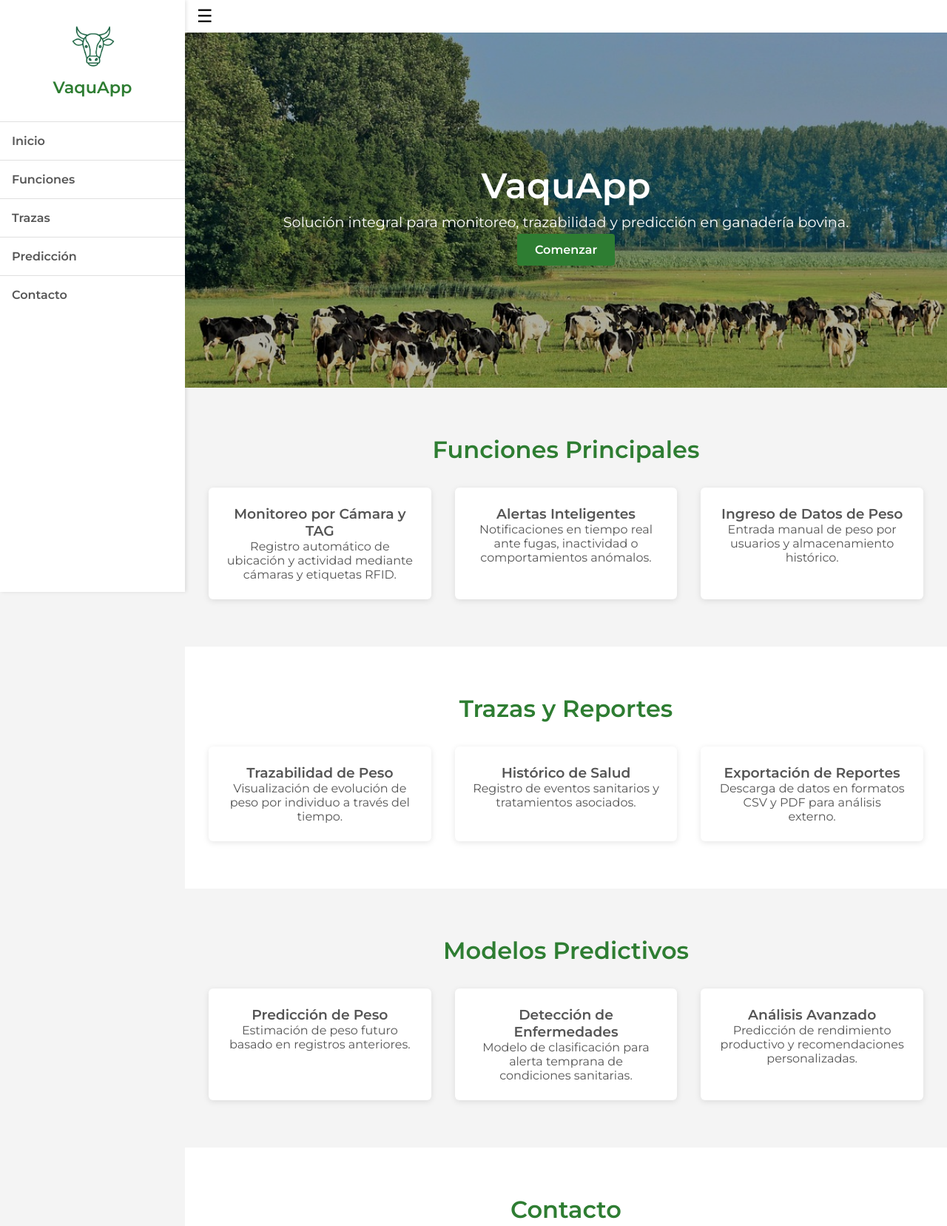
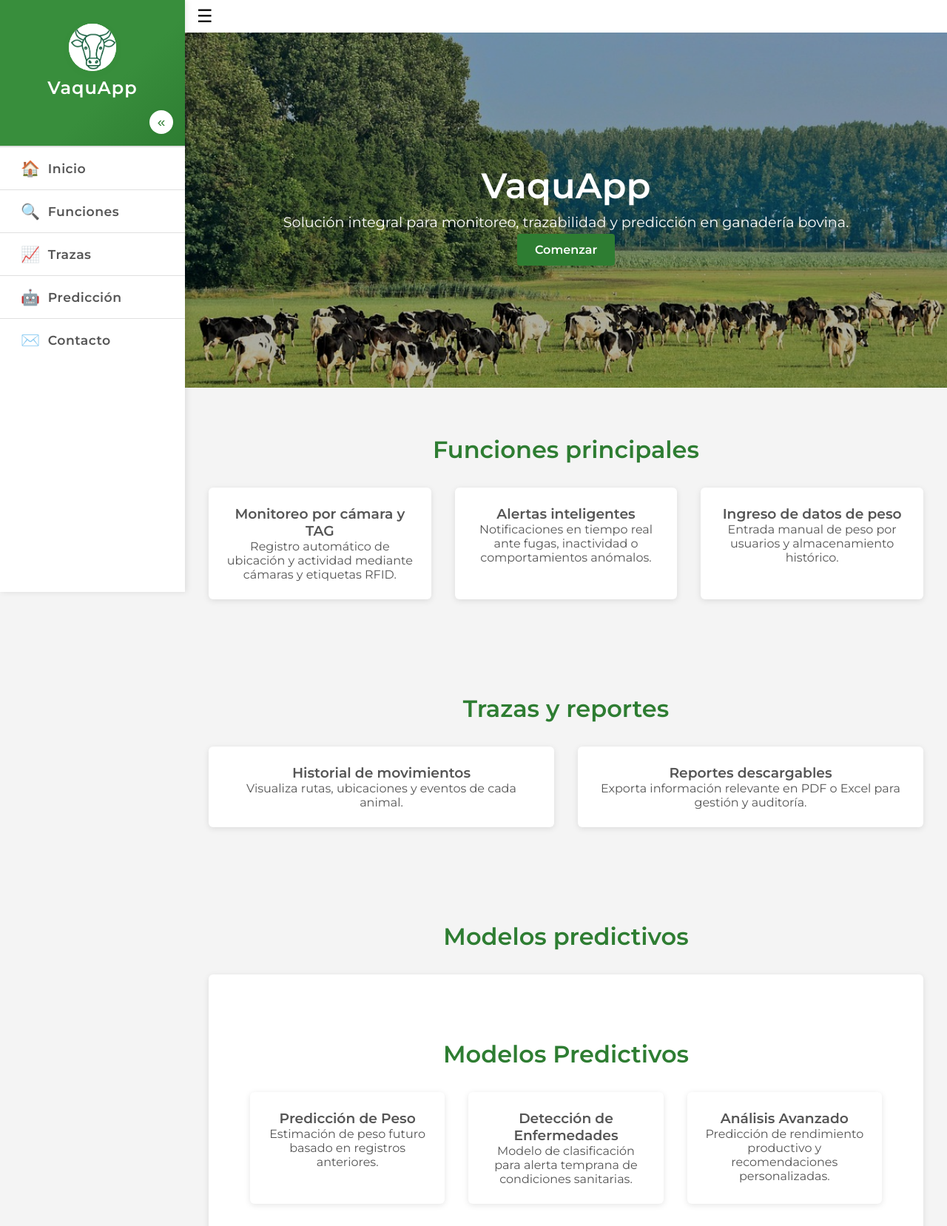
Before and after one commit to k0ngan/vaquapp, a plain HTML site: page index.html in a window 1280 px wide. Shown: the top 1657 px of the page at 74% size. Drawn offline with Linux system fonts and the light colour scheme.

Commit message:
Add files via upload

```diff
--- a/css/styles.css
+++ b/css/styles.css
@@ -4,6 +4,7 @@
   --gris-texto: #555;
   --blanco: #fff;
   --font: 'Montserrat', sans-serif;
+  --sidebar-width: 250px;
 }
 
 * {
@@ -20,36 +21,73 @@ body {
 }
 
 .sidebar {
-  width: 250px;
+  position: fixed;
+  top: 0;
+  left: 0;
+  width: var(--sidebar-width);
+  height: 100vh;
   background: var(--blanco);
-  height: 100vh;
-  position: fixed;
-  overflow-y: auto;
-  box-shadow: 2px 0 5px rgba(0,0,0,0.1);
-  transition: transform .3s;
+  box-shadow: 2px 0 8px rgba(0,0,0,0.1);
+  transition: left 0.5s cubic-bezier(0.77,0,0.18,1);
+  z-index: 1000;
 }
 
 .sidebar.closed {
-  transform: translateX(-100%);
+  left: calc(-1 * var(--sidebar-width));
 }
 
 .sidebar-header {
-  text-align: center;
-  padding: 2rem 1rem;
+  display: flex;
+  flex-direction: column;
+  align-items: center;
+  justify-content: center;
+  padding: 2rem 1rem 1rem 1rem;
+  border-bottom: 1px solid #e0e0e0;
+  background: linear-gradient(135deg, #388e3c 60%, #2E7D32 100%);
 }
 
 .logo {
-  width: 60px;
-  margin-bottom: .5rem;
+  width: 64px;
+  height: 64px;
+  border-radius: 50%;
+  background: #fff;
+  box-shadow: 0 2px 8px rgba(46,125,50,0.10);
+  margin-bottom: 0.5rem;
+  object-fit: contain;
 }
 
 .sidebar-header h2 {
-  font-size: 1.4rem;
+  color: #fff;
+  font-size: 1.5rem;
+  font-weight: 700;
+  margin-bottom: 0.5rem;
+  letter-spacing: 1px;
+}
+
+.collapse-btn {
+  align-self: flex-end;
+  margin-top: 0.5rem;
+  background: #fff;
   color: var(--verde);
+  border: none;
+  border-radius: 50%;
+  width: 32px;
+  height: 32px;
+  font-size: 1.2rem;
+  cursor: pointer;
+  box-shadow: 0 1px 4px rgba(46,125,50,0.10);
+  transition: background .2s;
+}
+
+.collapse-btn:hover {
+  background: var(--verde);
+  color: #fff;
 }
 
 .sidebar-nav ul {
   list-style: none;
+  padding: 0;
+  margin: 0;
 }
 
 .sidebar-nav li {
@@ -57,23 +95,64 @@ body {
 }
 
 .sidebar-nav a {
-  display: block;
-  padding: 1rem;
+  display: flex;
+  align-items: center;
+  gap: 0.8rem;
+  padding: 1rem 1.5rem;
   color: var(--gris-texto);
   text-decoration: none;
   font-weight: 600;
-  transition: background .3s;
+  font-size: 1.08rem;
+  letter-spacing: 0.5px;
+  transition: background .3s, color .3s, padding .3s;
+  border-left: 4px solid transparent;
 }
 
-.sidebar-nav a:hover {
-  background: var(--gris-claro);
+.sidebar-nav a:hover,
+.sidebar-nav a.active {
+  background: rgba(46,125,50,0.08);
+  color: var(--verde);
+  border-left: 4px solid var(--verde);
+  padding-left: 2rem;
+}
+
+.sidebar-nav .icon {
+  font-size: 1.3rem;
+  width: 24px;
+  text-align: center;
+}
+
+.sidebar.collapsed {
+  width: 60px;
+}
+
+.sidebar.collapsed .sidebar-header h2,
+.sidebar.collapsed .collapse-btn,
+.sidebar.collapsed .text {
+  display: none;
+}
+
+.sidebar.collapsed .logo {
+  width: 40px;
+  height: 40px;
+  margin-bottom: 0;
+}
+
+.sidebar.collapsed .sidebar-header {
+  padding: 1rem 0.5rem;
 }
 
 .main-content {
-  margin-left: 250px;
-  width: calc(100% - 250px);
+  margin-left: var(--sidebar-width);
+  width: calc(100% - var(--sidebar-width));
+  transition: margin-left 0.5s cubic-bezier(0.77,0,0.18,1);
   display: flex;
   flex-direction: column;
+}
+
+.sidebar.closed ~ .main-content {
+  margin-left: 0;
+  width: 100%;
 }
 
 .topbar {
@@ -222,3 +301,70 @@ body {
   font-size: .9rem;
   color: #888;
 }
+
+.sidebar,
+.main-content {
+  transition: margin-left 0.5s cubic-bezier(0.77,0,0.18,1), width 0.5s cubic-bezier(0.77,0,0.18,1), left 0.5s cubic-bezier(0.77,0,0.18,1), box-shadow 0.3s, background 0.3s;
+}
+
+.overlay {
+  display: none;
+  position: fixed;
+  top: 0; left: 0;
+  width: 100vw; height: 100vh;
+  background: rgba(0,0,0,0.4);
+  z-index: 900;
+  opacity: 0;
+  pointer-events: none;
+  transition: opacity 0.3s;
+}
+.overlay.active {
+  display: block;
+  opacity: 1;
+  pointer-events: all;
+}
+
+/* Responsive: móviles y tablets */
+@media (max-width: 900px) {
+  .sidebar {
+    width: 80vw;
+    max-width: 320px;
+    left: -100vw;
+    transition: left .3s;
+  }
+  .sidebar.active {
+    left: 0;
+  }
+  .main-content {
+    margin-left: 0;
+    width: 100vw;
+  }
+  .sidebar.collapsed ~ .main-content {
+    margin-left: 0;
+    width: 100vw;
+  }
+}
+@media (max-width: var(--breakpoint-tablet)) {
+  .topbar { display: flex; }
+  .sidebar { transform: translateX(-100%); transition: transform 0.4s cubic-bezier(0.77,0,0.18,1); }
+  .sidebar.active { transform: translateX(0); }
+  .main-content { margin-left: 0; width: 100%; }
+}
+@media (max-width: var(--breakpoint-phone)) {
+  .overlay { display: block; }
+  body { overflow: hidden; }
+}
+
+@media (max-width: 600px) {
+  .sidebar {
+    width: 100vw;
+    max-width: 100vw;
+  }
+  .logo {
+    width: 48px;
+    height: 48px;
+  }
+  .sidebar-header h2 {
+    font-size: 1.1rem;
+  }
+}
--- a/index.html
+++ b/index.html
@@ -9,21 +9,22 @@
   <link rel="stylesheet" href="css/styles.css" />
 </head>
 <body>
-  <div class="sidebar">
+  <aside class="sidebar">
     <div class="sidebar-header">
       <img src="assets/logo.png" alt="VaquApp Logo" class="logo" />
       <h2>VaquApp</h2>
+      <button class="collapse-btn" onclick="toggleSidebar()">«</button>
     </div>
     <nav class="sidebar-nav">
       <ul>
-        <li><a href="#inicio">Inicio</a></li>
-        <li><a href="#funciones">Funciones</a></li>
-        <li><a href="#trazas">Trazas</a></li>
-        <li><a href="#prediccion">Predicción</a></li>
-        <li><a href="#contacto">Contacto</a></li>
+        <li><a href="#inicio"><span class="icon">🏠</span><span class="text">Inicio</span></a></li>
+        <li><a href="#funciones"><span class="icon">🔍</span><span class="text">Funciones</span></a></li>
+        <li><a href="#trazas"><span class="icon">📈</span><span class="text">Trazas</span></a></li>
+        <li><a href="#prediccion"><span class="icon">🤖</span><span class="text">Predicción</span></a></li>
+        <li><a href="#contacto"><span class="icon">✉️</span><span class="text">Contacto</span></a></li>
       </ul>
     </nav>
-  </div>
+  </aside>
   <div class="main-content">
     <header class="topbar">
       <button class="menu-toggle" onclick="toggleSidebar()">☰</button>
@@ -38,41 +39,41 @@
     </section>
 
     <section id="funciones" class="section">
-      <h2>Funciones Principales</h2>
+      <h2>Funciones principales</h2>
       <div class="grid">
         <div class="card">
-          <h3>Monitoreo por Cámara y TAG</h3>
+          <h3>Monitoreo por cámara y TAG</h3>
           <p>Registro automático de ubicación y actividad mediante cámaras y etiquetas RFID.</p>
         </div>
         <div class="card">
-          <h3>Alertas Inteligentes</h3>
+          <h3>Alertas inteligentes</h3>
           <p>Notificaciones en tiempo real ante fugas, inactividad o comportamientos anómalos.</p>
         </div>
         <div class="card">
-          <h3>Ingreso de Datos de Peso</h3>
+          <h3>Ingreso de datos de peso</h3>
           <p>Entrada manual de peso por usuarios y almacenamiento histórico.</p>
         </div>
       </div>
     </section>
 
-    <section id="trazas" class="section light">
-      <h2>Trazas y Reportes</h2>
+    <section id="trazas" class="section">
+      <h2>Trazas y reportes</h2>
       <div class="grid">
         <div class="card">
-          <h3>Trazabilidad de Peso</h3>
-          <p>Visualización de evolución de peso por individuo a través del tiempo.</p>
+          <h3>Historial de movimientos</h3>
+          <p>Visualiza rutas, ubicaciones y eventos de cada animal.</p>
         </div>
         <div class="card">
-          <h3>Histórico de Salud</h3>
-          <p>Registro de eventos sanitarios y tratamientos asociados.</p>
-        </div>
-        <div class="card">
-          <h3>Exportación de Reportes</h3>
-          <p>Descarga de datos en formatos CSV y PDF para análisis externo.</p>
+          <h3>Reportes descargables</h3>
+          <p>Exporta información relevante en PDF o Excel para gestión y auditoría.</p>
         </div>
       </div>
     </section>
 
+    <section id="prediccion" class="section">
+      <h2>Modelos predictivos</h2>
+      <div class="grid">
+        <div class="card">
     <section id="prediccion" class="section">
       <h2>Modelos Predictivos</h2>
       <div class="grid">
```
